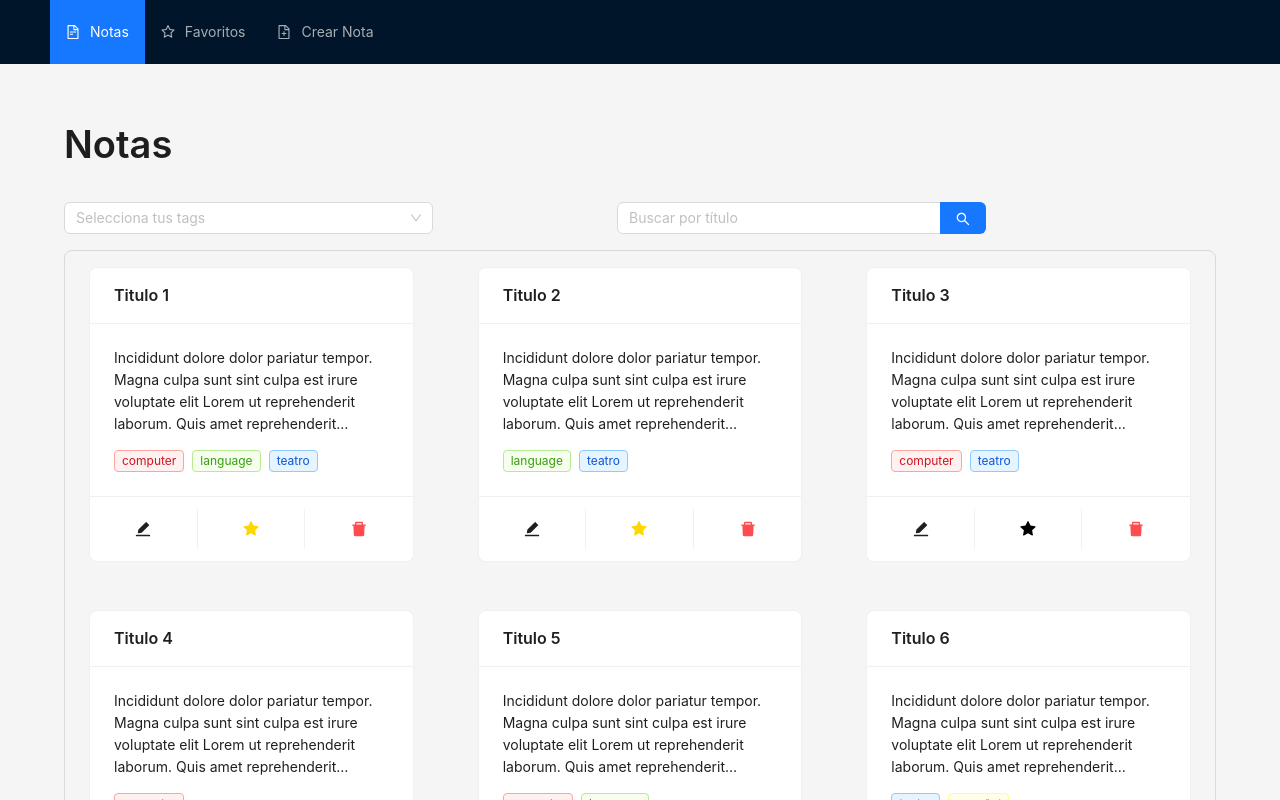
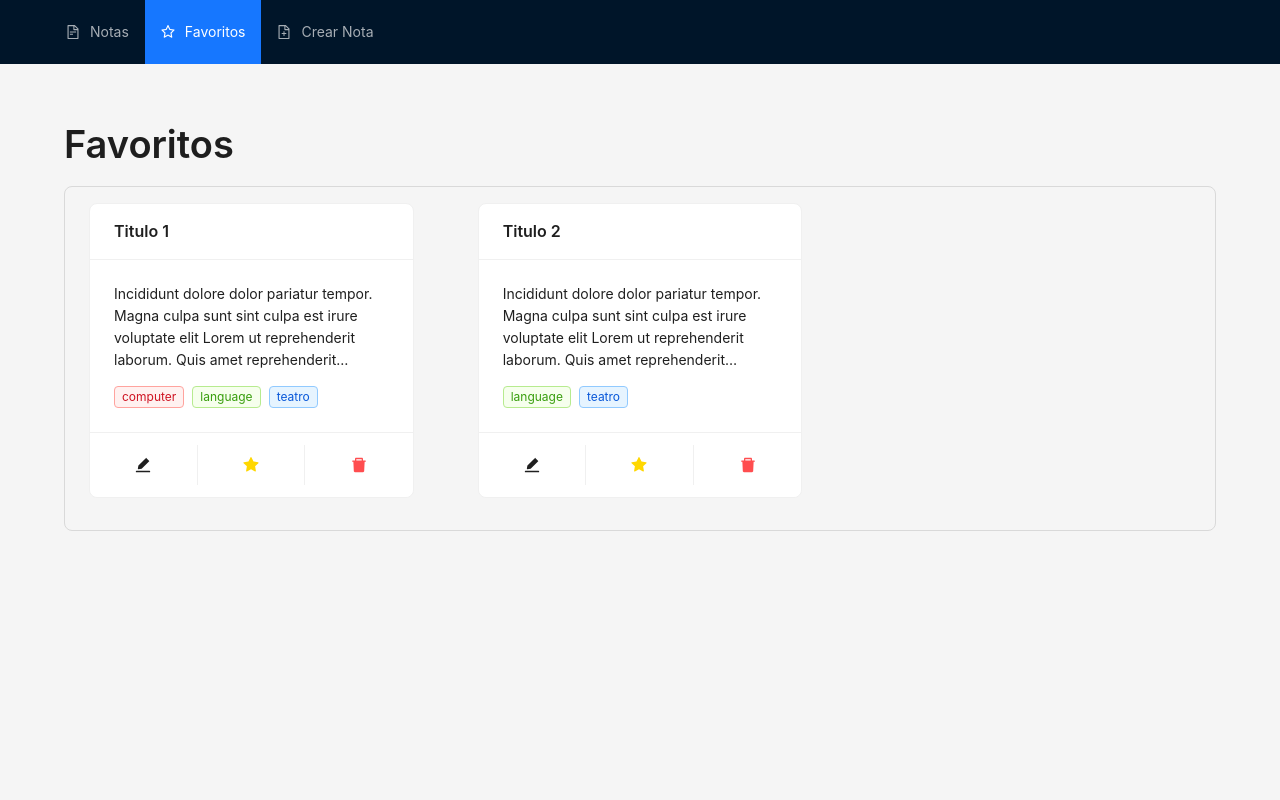
Before and after one commit to DanielAizcorbe/notes-app, a React (Create React App) app: page /favourites in a window 1280 px wide. Shown: the top 800 px of the page. Built offline with nearby package versions, Linux system fonts and the light colour scheme.

Commit message:
fix franja blanca de las pantallas de notas cuando estaban vacias

```diff
--- a/src/components/App/App.js
+++ b/src/components/App/App.js
@@ -3,6 +3,7 @@ import Home from "../Home/Home";
 import "./app.css";
 import { Provider } from "react-redux";
 import store from "../../redux/store";
+import Favourites from "../Favourites/Favourites";
 
 function App() {
   return (
@@ -11,7 +12,7 @@ function App() {
         <Routes>
           <Route exact path="/" element={<Home />} />
           <Route exact path="/notes" element={<Home />} />
-          <Route exact path="/favourites" element={<Home />} />
+          <Route exact path="/favourites" element={<Favourites />} />
           <Route exact path="/me" element={<Home />} />
           <Route exact path="/notes/:id/edit" element={<Home />} />
           <Route exact path="/notes/new" element={<Home />} />
--- a/src/components/App/app.css
+++ b/src/components/App/app.css
@@ -2,6 +2,7 @@ body, html {
     margin: 0;
     padding: 0;
     width: 100%;
+    min-height: 100vh;
 }
 
 * {
@@ -10,5 +11,5 @@ body, html {
 
 #root {
     width: 100%;
-    height: 100%;
+    min-height: 100vh;
 }
--- a/src/components/Favourites/Favourites.js
+++ b/src/components/Favourites/Favourites.js
@@ -0,0 +1,35 @@
+import Layout, { Content } from 'antd/es/layout/layout'
+import React from 'react'
+import HeaderNotes from '../Home/header/HeaderNotes'
+import { useSelector } from 'react-redux';
+import Title from 'antd/es/typography/Title';
+import ListaNotas from '../Home/content/notas/ListaNotas';
+
+const Favourites = () => {
+
+    const notas = useSelector(state => state.notas).filter(n => n.favourite);
+
+    const styleContent = {
+        padding: "2rem 4rem",
+        maxWidth: "1400px",
+        width: "100%",
+    };
+
+    return (
+        <Layout
+            style={{ width: "100%", minHeight: "100vh" }}
+        >
+            <HeaderNotes selectedSection={'2'} />
+            <Content style={styleContent}>
+                <Title level={1}>
+                    Favoritos
+                </Title>
+                <ListaNotas
+                    notas={notas}
+                />
+            </Content>
+        </Layout>
+    )
+}
+
+export default Favourites
```
